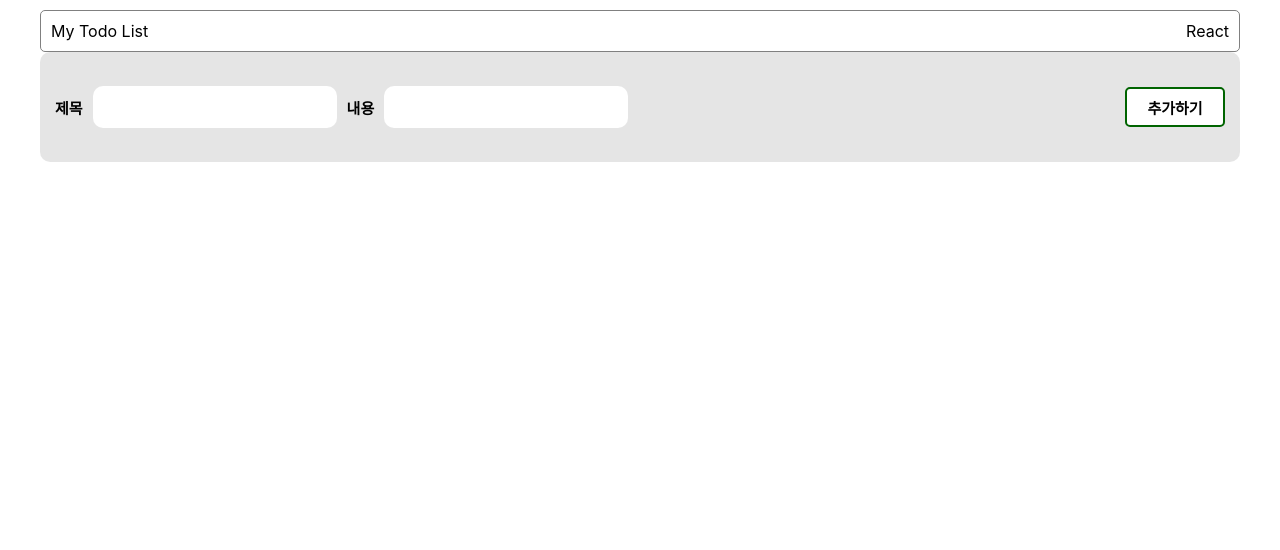
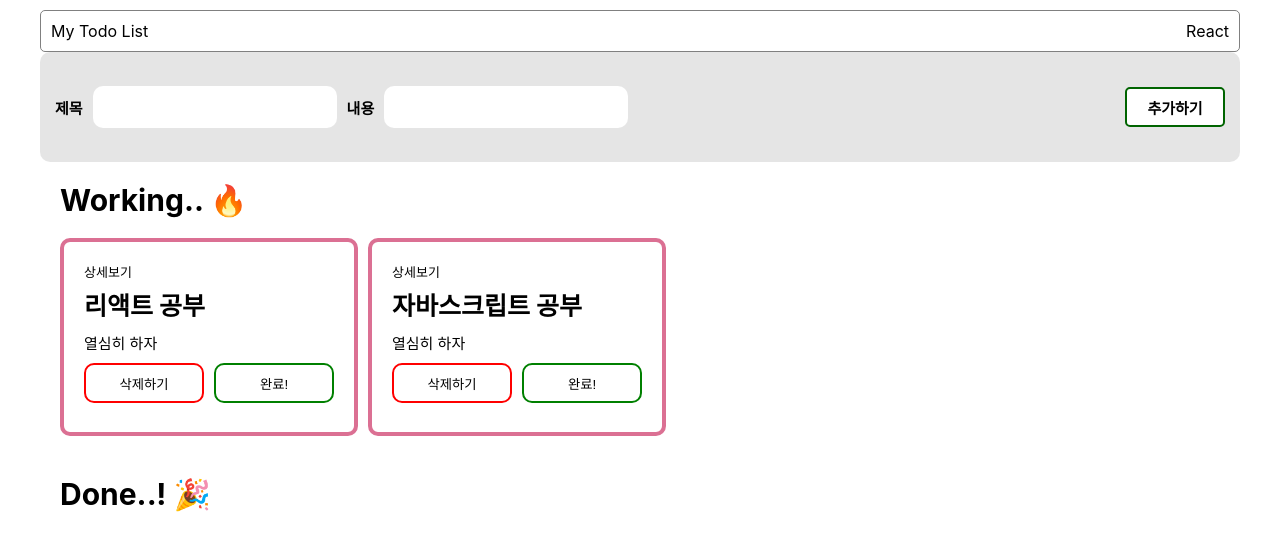
Before and after one commit to Brain-organizer/ReactLevel2, a React (Create React App) app: page / in a window 1280 px wide. Shown: the top 550 px of the page. Built offline with nearby package versions, Linux system fonts and the light colour scheme.

Commit message:
모든 기능 구현 완료

```diff
--- a/src/components/DetailTodoCard.jsx
+++ b/src/components/DetailTodoCard.jsx
@@ -11,12 +11,12 @@ function DetailTodoCard() {
 
   return (
     <DetailContainer>
-        <HeaderContainer borderStyle="none">
+        <HeaderContainer $borderstyle="none">
           <div>id: {id}</div>
-          <BigButton onClick={()=>navigate('/')} bgColor='transparent' borderColor='green'>이전으로</BigButton>
+          <BigButton onClick={()=>navigate('/')} $bgcolor='transparent' $bordercolor='green'>이전으로</BigButton>
         </HeaderContainer>
         <div>
-          <TitleBox>
+          <TitleBox $marginstyle="20px">
             {targetTodo.title}
           </TitleBox>
           <ContentBox>
--- a/src/components/MainHeader.jsx
+++ b/src/components/MainHeader.jsx
@@ -2,7 +2,7 @@ import { HeaderContainer } from "../styles/Global.style"
 
 function MainHeader() {
   return (
-    <HeaderContainer borderStyle='solid'>
+    <HeaderContainer $borderstyle='solid'>
       <div>My Todo List</div>
       <div>React</div>
     </HeaderContainer>
--- /dev/null
+++ b/src/components/ToDoCard.jsx
@@ -0,0 +1,28 @@
+import {SmallButton, SmallButtonContainer, ToDoItemContainer, ToDoTextContainer,GoToDetailBox } from "../styles/Home.style"
+import { TitleBox, ContentBox } from "../styles/Global.style"
+import { useDispatch } from "react-redux"
+import { deleteToDo, toggleStateToDo } from "../redux/modules/todos";
+import { useNavigate } from "react-router-dom";
+
+
+function ToDoCard({todo}) {
+  const dispatch = useDispatch();
+  const navigate = useNavigate();
+
+  return (
+    <ToDoItemContainer>
+      <GoToDetailBox onClick={()=>navigate(`/${todo.id}`)}>상세보기</GoToDetailBox>
+      <ToDoTextContainer>
+        <TitleBox $marginstyle="5px">{todo.title}</TitleBox>
+        <ContentBox>{todo.content}</ContentBox>
+      </ToDoTextContainer>
+
+      <SmallButtonContainer>
+        <SmallButton onClick={() => dispatch(deleteToDo(todo.id))} $bordercolor="red">삭제하기</SmallButton>
+        <SmallButton onClick={()=>dispatch(toggleStateToDo(todo.id))} $bordercolor="green">{todo.isDone ? "취소!" : "완료!"}</SmallButton>
+      </SmallButtonContainer>
+    </ToDoItemContainer>
+  )
+}
+
+export default ToDoCard
--- /dev/null
+++ b/src/components/ToDoList.jsx
@@ -0,0 +1,24 @@
+import React from 'react'
+import { TextNameBox, ToDoListContainer } from "../styles/Home.style"
+import { useSelector } from 'react-redux'
+import ToDoCard from './ToDoCard';
+
+function ToDoList({title, isDone}) {
+  const todos = useSelector((state) => state.todos);
+
+  return (
+    <div style={{ padding: '0px 20px' }}>
+        <TextNameBox>{title}</TextNameBox>
+        {/*박스들 모음*/}
+        <ToDoListContainer>
+        {
+          todos
+          .filter((todo)=>todo.isDone===isDone)
+          .map((todo) => <ToDoCard key={todo.id} todo={todo}/>)
+        }
+        </ToDoListContainer>
+    </div>
+  )
+}
+
+export default ToDoList
--- a/src/components/TodoAdder.jsx
+++ b/src/components/TodoAdder.jsx
@@ -1,16 +1,43 @@
+import { useDispatch } from "react-redux"
 import { BigButton } from "../styles/Global.style"
 import { AddTodoContainer, InputBox, InputNameBox, InputTextContainer } from "../styles/Home.style"
+import { useState } from "react";
+import { addToDo } from "../redux/modules/todos";
 
 function TodoAdder() {
+  const dispatch = useDispatch();
+  const [title, setTitle] = useState('');
+  const [content, setContent] = useState('');
+
+  const titleOnChangeHandler = (event) => {
+    setTitle(event.target.value);
+  };
+  const contentOnChangeHandler = (event) => {
+    setContent(event.target.value);
+  }
+  const addButtonOnClickHandler = () => {
+    dispatch(addToDo(title, content));
+    setTitle('');
+    setContent('');
+  }
+
   return (
     <AddTodoContainer>
       <InputTextContainer>
         <InputNameBox>제목</InputNameBox>
-        <InputBox/>
+        <InputBox
+          value={title}
+          onChange={titleOnChangeHandler}
+        />
         <InputNameBox>내용</InputNameBox>
-        <InputBox/>
+        <InputBox
+          value={content}
+          onChange={contentOnChangeHandler}
+        />
       </InputTextContainer>
-      <BigButton bgColor='white' borderColor='darkgreen'>추가하기</BigButton>
+      <BigButton
+      onClick={addButtonOnClickHandler}
+      $bgcolor='white' $bordercolor='darkgreen'>추가하기</BigButton>
     </AddTodoContainer>
   )
 }
--- a/src/index.js
+++ b/src/index.js
@@ -6,9 +6,7 @@ import reportWebVitals from './reportWebVitals';
 
 const root = ReactDOM.createRoot(document.getElementById('root'));
 root.render(
-  <React.StrictMode>
-    <App />
-  </React.StrictMode>
+  <App />
 );
 
 // If you want to start measuring performance in your app, pass a function
--- a/src/pages/Home.jsx
+++ b/src/pages/Home.jsx
@@ -2,12 +2,15 @@ import React from 'react'
 import MainHeader from '../components/MainHeader'
 import { TodoLayout } from '../styles/Global.style'
 import TodoAdder from '../components/TodoAdder'
+import ToDoList from '../components/ToDoList'
 
 function Home() {
   return (
     <TodoLayout>
       <MainHeader/>
       <TodoAdder/>
+      <ToDoList title='Working.. 🔥' isDone={false}/>
+      <ToDoList title='Done..! 🎉' isDone={true}/>
     </TodoLayout>
 
   )
--- a/src/styles/Global.style.jsx
+++ b/src/styles/Global.style.jsx
@@ -10,13 +10,13 @@ export const HeaderContainer = styled.div`
   display: flex;
   justify-content: space-between;
   align-items: center;
-  border: 1px ${(props) => props.borderStyle} gray;
+  border: 1px ${({$borderstyle}) => $borderstyle} gray;
   border-radius: 5px;
   padding: 10px;
 `
 
 export const TitleBox = styled.div`
-  margin: 20px 0px;
+  margin: ${({$marginstyle})=> $marginstyle} 0px;
   font-weight: bold;
   font-size: 25px;
 `
@@ -29,10 +29,10 @@ export const BigButton = styled.button`
   width: 100px;
   height: 40px;
   display: flex;
-  background-color: ${(props)=>props.bgColor};
+  background-color: ${({$bgcolor})=>$bgcolor};
   justify-content: center;
   align-items: center;
-  border: 2px solid ${(props)=>props.borderColor};
+  border: 2px solid ${({$bordercolor})=>$bordercolor};
   border-radius: 5px;
   font-size: 15px;
   font-weight: bold;
--- a/src/styles/Home.style.jsx
+++ b/src/styles/Home.style.jsx
@@ -29,3 +29,57 @@ export const InputBox = styled.input`
   width: 240px;
   font-size: 30px;
 `
+
+//TodDoList Components css//
+
+//Working.... Done...
+export const TextNameBox = styled.div`
+  font-weight: bold;
+  font-size: 30px;
+  padding: 20px 0;
+`
+
+export const ToDoListContainer = styled.div`
+  display: flex;
+  flex-wrap: wrap;
+  gap: 10px;
+  width: 100%;
+  margin-bottom: 20px;
+`
+
+//작은 박스들,, 타이틀하고 내용 들어가는..
+export const ToDoItemContainer = styled.div`
+  width: 250px;
+  height: 150px;
+  padding: 20px;
+  border: 4px solid palevioletred;
+  border-radius: 10px;
+`
+
+//상세보기div
+export const GoToDetailBox = styled.div`
+  font-size: 13px;
+`
+
+//텍스트만 모아놓는 div
+export const ToDoTextContainer = styled.div`
+  display: flex;
+  flex-direction: column;
+  gap: 5px;
+  margin-bottom: 10px;
+`
+
+//버튼만 모아놓는 div
+export const SmallButtonContainer = styled.div`
+  display: flex;
+  width: 100%;
+  justify-content: space-between;
+`
+export const SmallButton = styled.button`
+  width: 120px;
+  height: 40px;
+
+  background-color: transparent;
+  border: 2px solid ${({$bordercolor})=>$bordercolor};
+  border-radius: 10px;
+`
```
